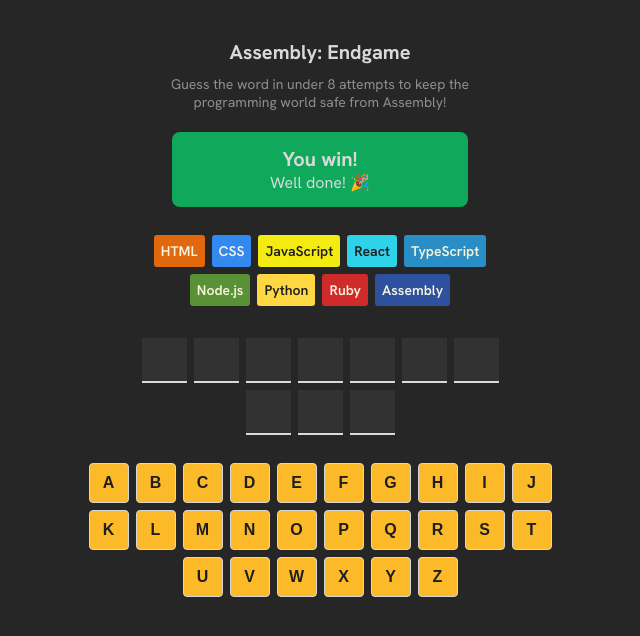
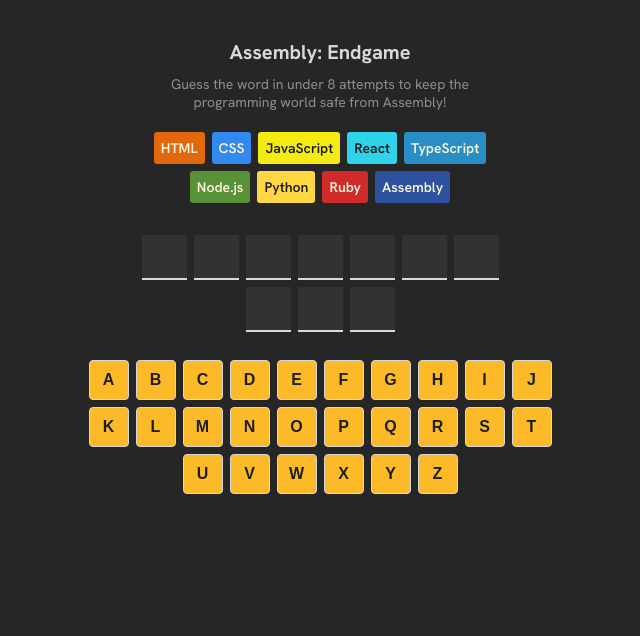
Before and after one commit to thinthunaing/react-learning, a React (Vite) app in the folder end-game/: page / in a window 1280 px wide. Shown: the top 636 px of the page, without its empty margins (320-960 px from the left). Built offline with nearby package versions, Linux system fonts and the light colour scheme.

Commit message:
display won/lost status

```diff
--- a/end-game/src/App.jsx
+++ b/end-game/src/App.jsx
@@ -22,6 +22,8 @@
 
   const isGameLost = wrongGuessCount >= maxWrongGuesses;
   const isGameOver = isGameWon || isGameLost;
+
+  console.log("isGameWon:", isGameWon);
 
 
   //word display
@@ -93,6 +95,13 @@
     )
   }
 
+  let className=clsx(
+      "game-status",{
+      correct: isGameWon,
+      wrong: isGameLost
+    }
+    )
+
   return (
     <>
     <div className="assembly-app">
@@ -101,10 +110,10 @@
       <p>Guess the word in under 8 attempts to keep
          the programming world safe from Assembly!</p>
       </header>
-      <section className='game-status'>
-        <h2>You win!</h2>
-        <p>Well done! 🎉</p>
-      </section>
+      {isGameOver && <section className={className}>
+        <h2>{isGameWon ? "You Win!" : "You Lose!"}</h2>
+        <p>{isGameWon ? "Well done! 🎉" : "You lose! Better learning Assembly!"}</p>
+      </section>}
       <section className='language-chip'>
         {language}
       </section>
```
